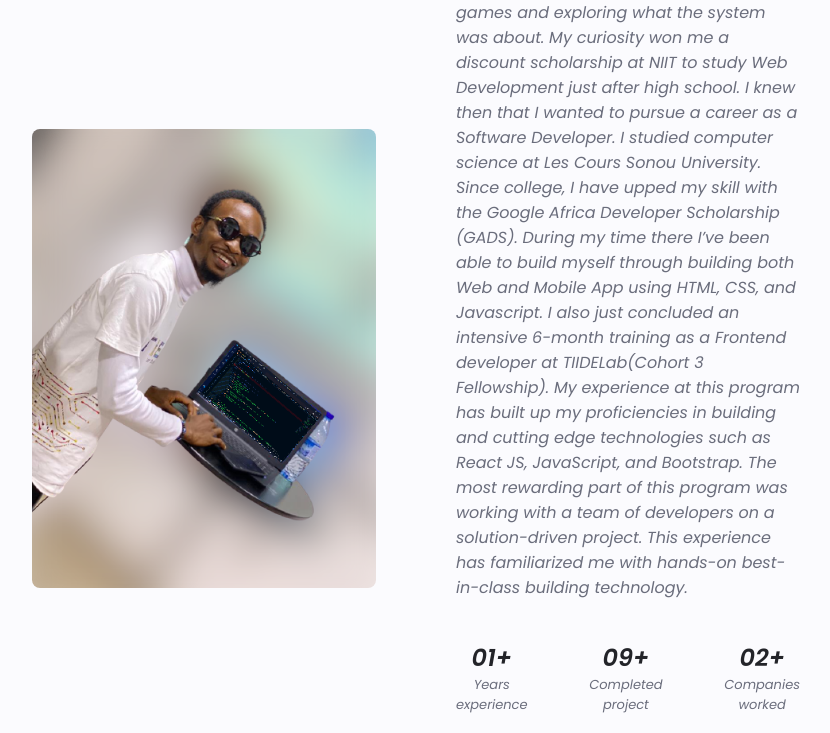
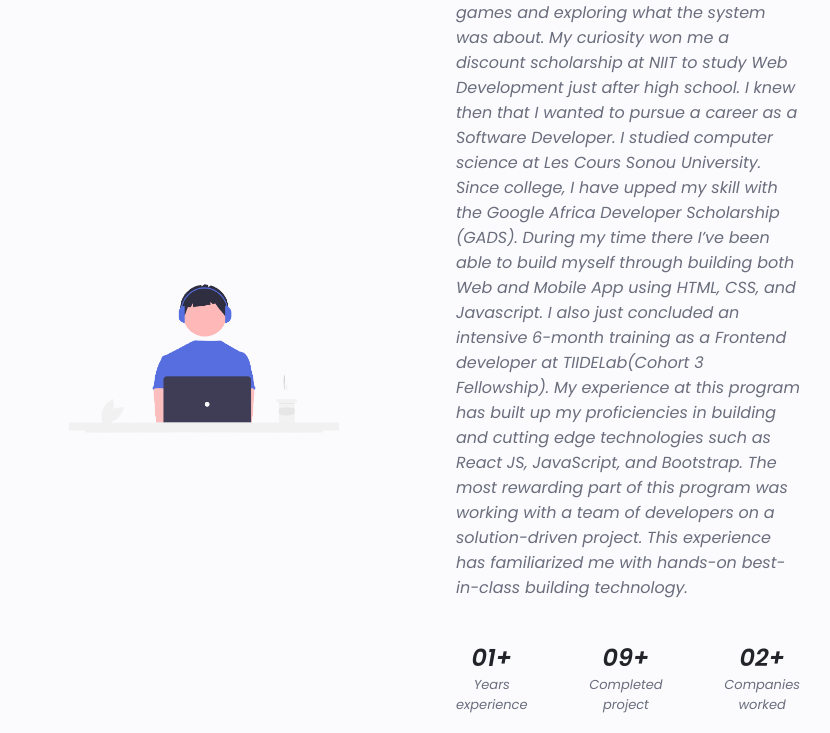
Before and after one commit to UniqueBay/UniqueBay-portfolio, a plain HTML site: page index.html in a window 1280 px wide. Shown: the part 1240-1973 px from the top of the page, without its empty margins (224-1054 px from the left). Drawn offline with nearby package versions, Linux system fonts and the light colour scheme.

Commit message:
Changed about picture

```diff
--- a/index.html
+++ b/index.html
@@ -142,7 +142,7 @@
                 <span class="section__subtitle">My introduction</span>
 
                 <div class="about__container container grid">
-                    <img src="assets/img/about.png" alt="Abayomi" class="about__img">
+                    <img src="assets/img/about1.png" alt="Abayomi" class="about__img">
 
                     <div class="about__data">
                         <p class="about__description">
```
Also changed, not shown: assets/img/about1.png (added).
